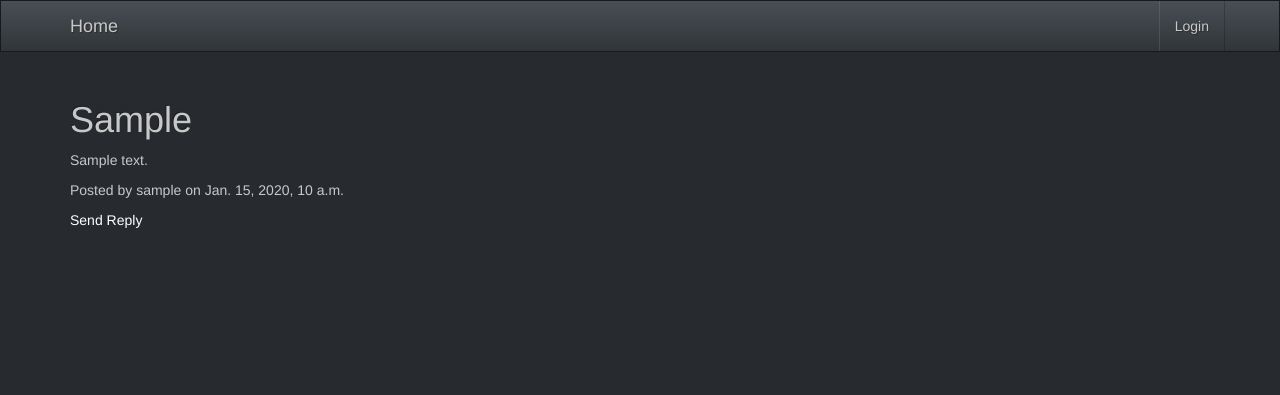
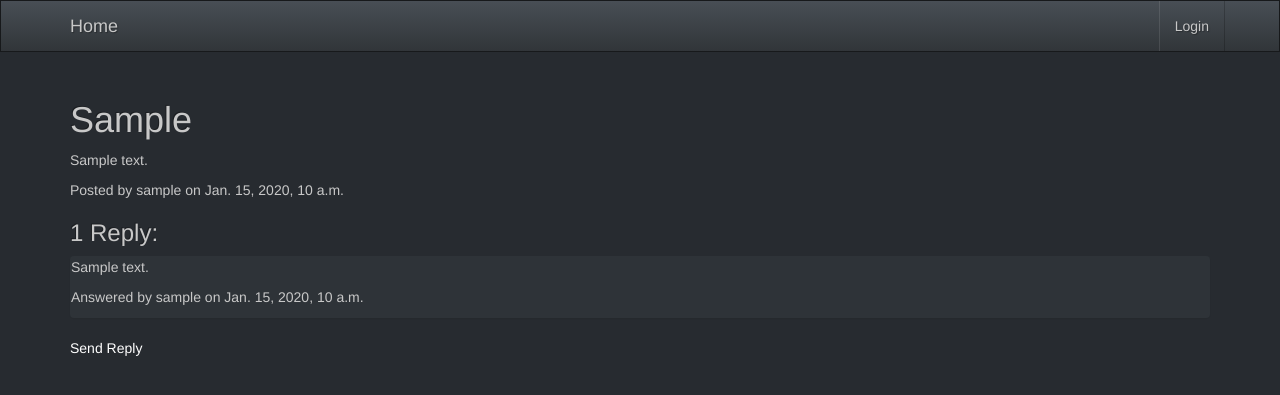
Before and after one commit to pdibuono/gambling_forum, a Django app: page /pick/1/ in a window 1280 px wide. Shown: the top 395 px of the page. Run offline with Django 3.2, Linux system fonts and the light colour scheme; tables that the repository leaves empty hold one stand-in row (values such as "Sample post"); some libraries are stand-ins or nearby versions.

Commit message:
Add replies to pick detail view

```diff
--- a/core/views.py
+++ b/core/views.py
@@ -26,6 +26,13 @@ class PickDetailView(DetailView):
     model = Pick
     template_name = 'pick/pick_detail.html'
 
+    def get_context_data(self, **kwargs):
+        context = super(PickDetailView, self).get_context_data(**kwargs)
+        pick = Pick.objects.get(id=self.kwargs['pk'])
+        replies = Reply.objects.filter(pick=pick)
+        context['replies'] = replies
+        return context
+
 class PickUpdateView(UpdateView):
     model = Pick
     template_name = 'pick/pick_form.html'
--- a/templates/pick/pick_detail.html
+++ b/templates/pick/pick_detail.html
@@ -7,5 +7,14 @@
 <p><a href="{% url 'pick_update' pk=pick.id %}">Edit Pick</a></p>
 <p><a href="{% url 'pick_delete' pk=pick.id %}">Delete Pick</a></p>
 {% endif %}
+{% if replies.count > 0 %}
+<h3>{{ replies.count }} Reply{{ replies.count|pluralize }}:</h3>
+{% endif %}
+{% for reply in replies %}
+<div class="panel">
+  <p>{{ reply.text }}</p>
+  <p> Answered by {{ reply.user.username }} on {{ reply.created_at }}</p>
+</div>
+{% endfor %}
 <p><a href="{% url 'reply_create' pk=pick.id %}">Send Reply</a></p>
 {% endblock %}
```
